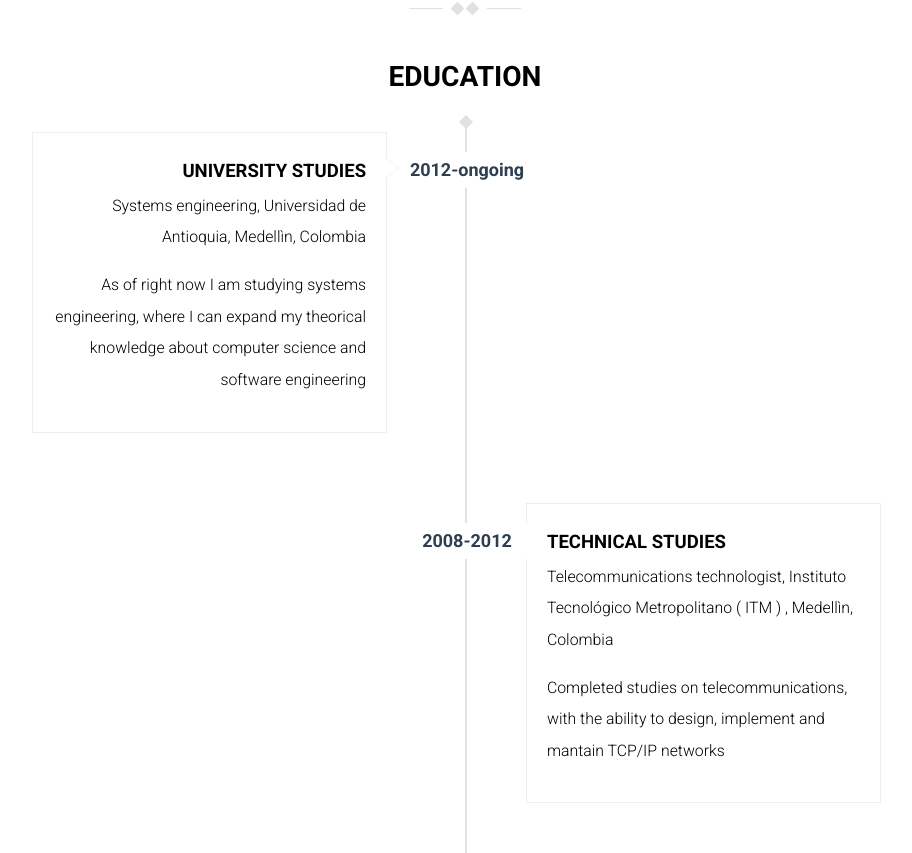
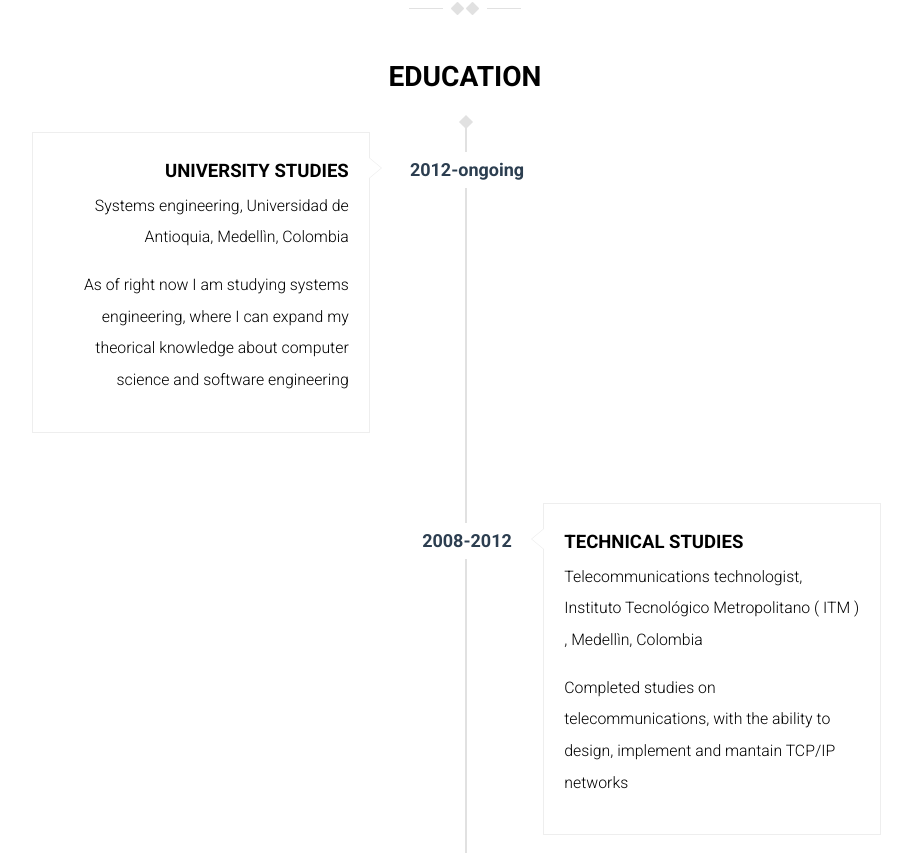
Before and after one commit to andresburns/andresburns.github.io, a website: page index.html in a window 1280 px wide. Shown: the part 2473-3326 px from the top of the page, without its empty margins (175-1087 px from the left). Drawn offline with Linux system fonts and the light colour scheme.

Commit message:
fix visual bug in resume section concerning the arrows of the right-aligned containers when on retina screens

```diff
--- a/src/css/_modules.scss
+++ b/src/css/_modules.scss
@@ -515,7 +515,7 @@
 
 		&--content {
 			position: relative;
-			width: 41%;
+			width: 39%;
 			margin-right: 17px;
 			padding: 20px;
 			border: 1px solid $m-light-grey;
```
Also changed, not shown: dist/styles/base.css.
